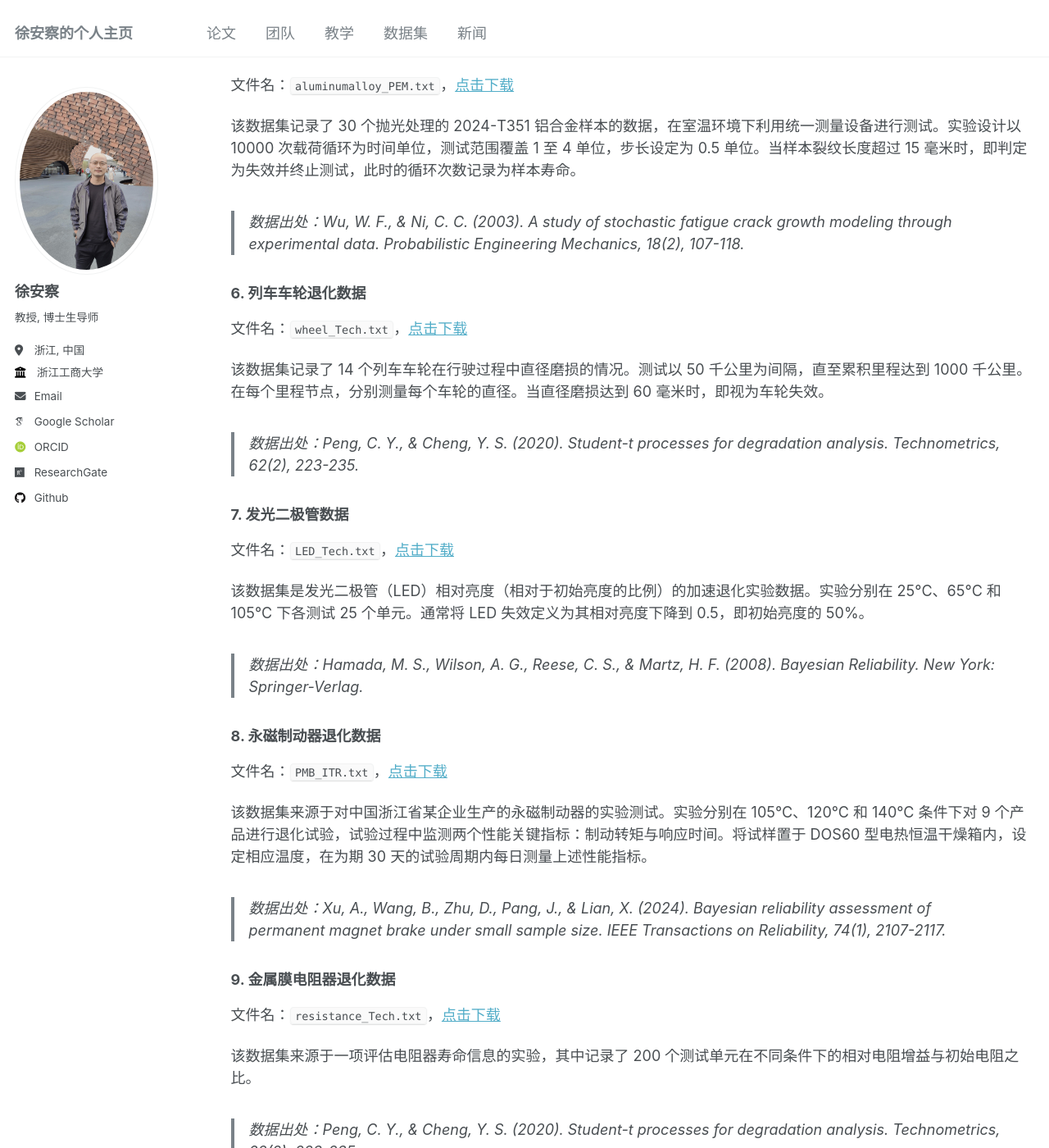
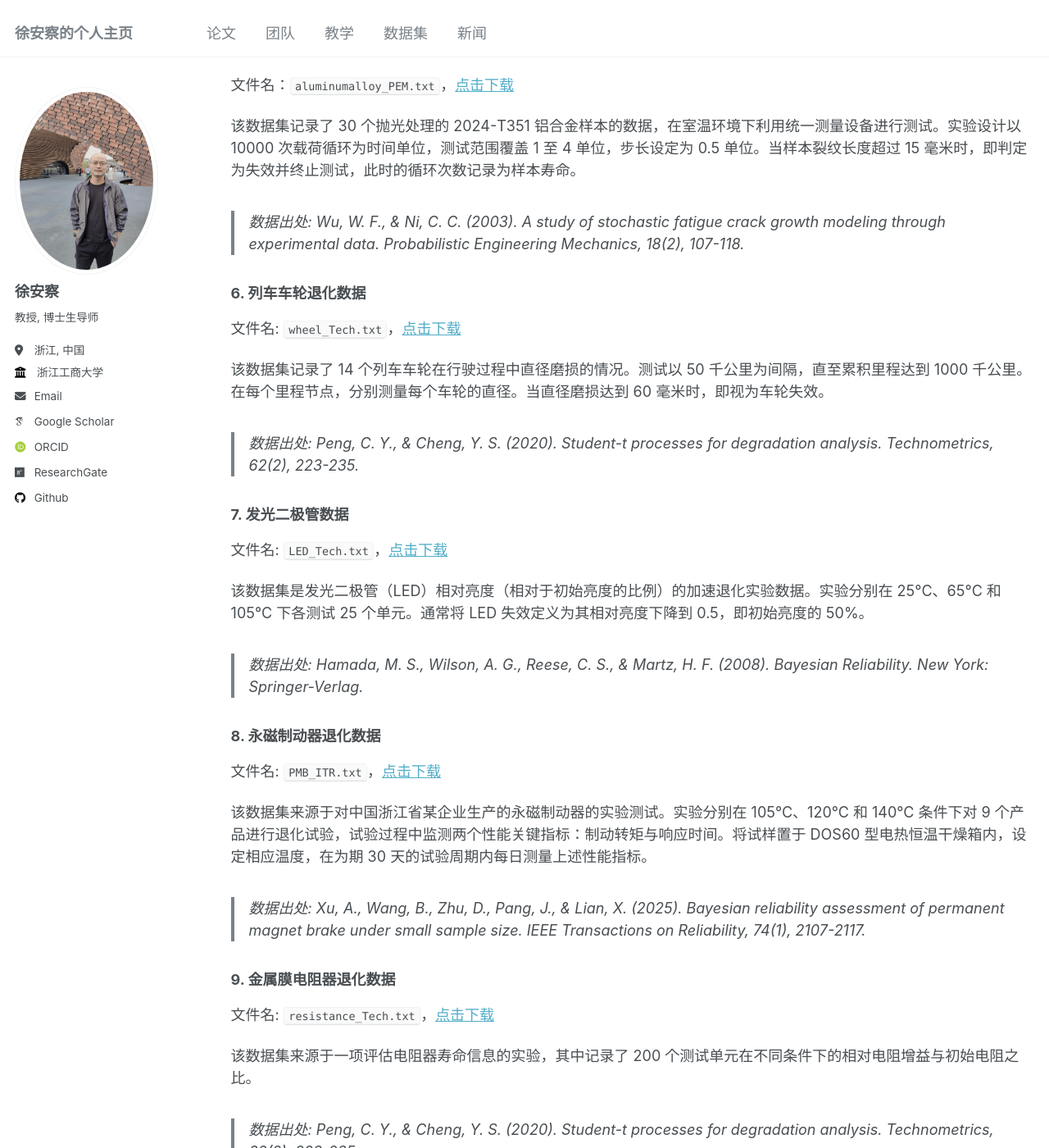
Before and after one commit to XU-ANCHA/XU-ANCHA.github.io, a Jekyll site: the page built from _pages/datasets.md, in a window 1280 px wide and 1400 px high, scrolled down 1353 px. Shown: the whole window at 82% size. Built offline with Jekyll 4.4.1, drawn with Linux system fonts in a browser that asks for light colours; some web fonts are replaced; part of the change alters nothing that is shown; some of the changed text lies outside the part shown.

Commit message:
Update datasets.md

```diff
--- a/_pages/datasets.md
+++ b/_pages/datasets.md
@@ -9,35 +9,35 @@ author_profile: true
 
 ### 1. 激光退化数据
 
-文件名：`gaalaser_SMRD.txt`，<a href="/files/datasets/1/gaalaser_SMRD.txt" download>点击下载</a>
+文件名: `gaalaser_SMRD.txt`，<a href="/files/datasets/1/gaalaser_SMRD.txt" download>点击下载</a>
 
 该数据集记录了在 80°C 高温条件下测试的 15 个 GaAs（砷化镓）激光器的运行电流随时间增加的百分比变化情况。每隔 250 小时测量一次运行电流的增加量，直至试验终止时间 4000 小时。当电流增加百分比达到 10%（即退化值为 10）时，则认为该器件失效。
 
-> 数据出处：Meeker, W. Q., Escobar, L. A., & Pascual, F. G. (2021). *Statistical methods for reliability data*. John Wiley & Sons.
+> 数据出处: Meeker, W. Q., Escobar, L. A., & Pascual, F. G. (2021). *Statistical methods for reliability data*. John Wiley & Sons.
 
 ### 2. 碳膜电阻器退化数据
 
-文件名：`resistor_SMRD.txt`，<a href="/files/datasets/1/resistor_SMRD.txt" download>点击下载</a>
+文件名: `resistor_SMRD.txt`，<a href="/files/datasets/1/resistor_SMRD.txt" download>点击下载</a>
 
 该数据集记录了 30 个碳膜电阻器在不同温度条件下电阻随时间的变化情况。试验首先记录了每个电阻器的初始电阻值，随后分别在 452 小时、1030 小时、4341 小时和 8084 小时时，以初始电阻值的百分比形式记录电阻增加情况。该数据集可用于评估不同温度条件下碳膜电阻器的性能退化趋势，帮助研究人员分析温度对电阻器退化速率的影响。
 
-> 数据出处：Meeker, W. Q., Escobar, L. A., & Pascual, F. G. (2021). *Statistical methods for reliability data*. John Wiley & Sons.
+> 数据出处: Meeker, W. Q., Escobar, L. A., & Pascual, F. G. (2021). *Statistical methods for reliability data*. John Wiley & Sons.
 
 ### 3. 设备-B / 集成电路退化数据
 
-文件名：`deviceb_SMRD.txt`，<a href="/files/datasets/1/deviceb_SMRD.txt" download>点击下载</a>
+文件名: `deviceb_SMRD.txt`，<a href="/files/datasets/1/deviceb_SMRD.txt" download>点击下载</a>
 
 该数据集记录了名为“器件B”的集成电路器件样品在三种不同温度下的测试数据。其目的是研究该产品在标准工作温度下运行 15 年（约 13 万小时）后的失效比例。工程师将功率输出下降到初始输出以下 0.5 分贝的时间点定义为故障时间，并按固定时间间隔对样品进行测量，直至达到 4000 小时终止。
 
-> 数据出处：Meeker, W. Q., Escobar, L. A., & Pascual, F. G. (2021). *Statistical methods for reliability data*. John Wiley & Sons.
+> 数据出处: Meeker, W. Q., Escobar, L. A., & Pascual, F. G. (2021). *Statistical methods for reliability data*. John Wiley & Sons.
 
 ### 4. 金属合金疲劳裂纹扩展试验退化数据
 
-文件名：`alloya_SMRD.txt`，<a href="/files/datasets/1/alloya_SMRD.txt" download>点击下载</a>
+文件名: `alloya_SMRD.txt`，<a href="/files/datasets/1/alloya_SMRD.txt" download>点击下载</a>
 
 该数据集是对 21 个未知合金样本进行疲劳裂纹扩展实验获得的。测试之前，在每个样本中切出一条初始裂纹（长度 = 0.9 英寸）作为裂纹成核位点。实验以 10000 次疲劳载荷循环为一个测量单位，记录裂纹长度。当裂纹长度超过 1.6 英寸时，则认为样本失效并终止实验；否则测试在 120 万次循环后结束。
 
-> 数据出处：Meeker, W. Q., Escobar, L. A., & Pascual, F. G. (2021). *Statistical methods for reliability data*. John Wiley & Sons.
+> 数据出处: Meeker, W. Q., Escobar, L. A., & Pascual, F. G. (2021). *Statistical methods for reliability data*. John Wiley & Sons.
 
 ### 5. 铝合金裂纹退化数据
 
@@ -45,36 +45,36 @@ author_profile: true
 
 该数据集记录了 30 个抛光处理的 2024-T351 铝合金样本的数据，在室温环境下利用统一测量设备进行测试。实验设计以 10000 次载荷循环为时间单位，测试范围覆盖 1 至 4 单位，步长设定为 0.5 单位。当样本裂纹长度超过 15 毫米时，即判定为失效并终止测试，此时的循环次数记录为样本寿命。
 
-> 数据出处：Wu, W. F., & Ni, C. C. (2003). A study of stochastic fatigue crack growth modeling through experimental data. *Probabilistic Engineering Mechanics, 18*(2), 107-118.
+> 数据出处: Wu, W. F., & Ni, C. C. (2003). A study of stochastic fatigue crack growth modeling through experimental data. *Probabilistic Engineering Mechanics, 18*(2), 107-118.
 
 ### 6. 列车车轮退化数据
 
-文件名：`wheel_Tech.txt`，<a href="/files/datasets/1/wheel_Tech.txt" download>点击下载</a>
+文件名: `wheel_Tech.txt`，<a href="/files/datasets/1/wheel_Tech.txt" download>点击下载</a>
 
 该数据集记录了 14 个列车车轮在行驶过程中直径磨损的情况。测试以 50 千公里为间隔，直至累积里程达到 1000 千公里。在每个里程节点，分别测量每个车轮的直径。当直径磨损达到 60 毫米时，即视为车轮失效。
 
-> 数据出处：Peng, C. Y., & Cheng, Y. S. (2020). Student-t processes for degradation analysis. *Technometrics, 62*(2), 223-235.
+> 数据出处: Peng, C. Y., & Cheng, Y. S. (2020). Student-t processes for degradation analysis. *Technometrics, 62*(2), 223-235.
 
 ### 7. 发光二极管数据
 
-文件名：`LED_Tech.txt`，<a href="/files/datasets/1/LED_Tech.txt" download>点击下载</a>
+文件名: `LED_Tech.txt`，<a href="/files/datasets/1/LED_Tech.txt" download>点击下载</a>
 
 该数据集是发光二极管（LED）相对亮度（相对于初始亮度的比例）的加速退化实验数据。实验分别在 25°C、65°C 和 105°C 下各测试 25 个单元。通常将 LED 失效定义为其相对亮度下降到 0.5，即初始亮度的 50%。
 
-> 数据出处：Hamada, M. S., Wilson, A. G., Reese, C. S., & Martz, H. F. (2008). *Bayesian Reliability*. New York: Springer-Verlag.
+> 数据出处: Hamada, M. S., Wilson, A. G., Reese, C. S., & Martz, H. F. (2008). *Bayesian Reliability*. New York: Springer-Verlag.
 
 ### 8. 永磁制动器退化数据
 
-文件名：`PMB_ITR.txt`，<a href="/files/datasets/1/PMB_ITR.txt" download>点击下载</a>
+文件名: `PMB_ITR.txt`，<a href="/files/datasets/1/PMB_ITR.txt" download>点击下载</a>
 
 该数据集来源于对中国浙江省某企业生产的永磁制动器的实验测试。实验分别在 105℃、120℃ 和 140℃ 条件下对 9 个产品进行退化试验，试验过程中监测两个性能关键指标：制动转矩与响应时间。将试样置于 DOS60 型电热恒温干燥箱内，设定相应温度，在为期 30 天的试验周期内每日测量上述性能指标。
 
-> 数据出处：Xu, A., Wang, B., Zhu, D., Pang, J., & Lian, X. (2024). Bayesian reliability assessment of permanent magnet brake under small sample size. *IEEE Transactions on Reliability, 74*(1), 2107-2117.
+> 数据出处: Xu, A., Wang, B., Zhu, D., Pang, J., & Lian, X. (2025). Bayesian reliability assessment of permanent magnet brake under small sample size. *IEEE Transactions on Reliability, 74*(1), 2107-2117.
 
 ### 9. 金属膜电阻器退化数据
 
-文件名：`resistance_Tech.txt`，<a href="/files/datasets/1/resistance_Tech.txt" download>点击下载</a>
+文件名: `resistance_Tech.txt`，<a href="/files/datasets/1/resistance_Tech.txt" download>点击下载</a>
 
 该数据集来源于一项评估电阻器寿命信息的实验，其中记录了 200 个测试单元在不同条件下的相对电阻增益与初始电阻之比。
 
-> 数据出处：Peng, C. Y., & Cheng, Y. S. (2020). Student-t processes for degradation analysis. *Technometrics, 62*(2), 223-235.
+> 数据出处: Peng, C. Y., & Cheng, Y. S. (2020). Student-t processes for degradation analysis. *Technometrics, 62*(2), 223-235.
```
